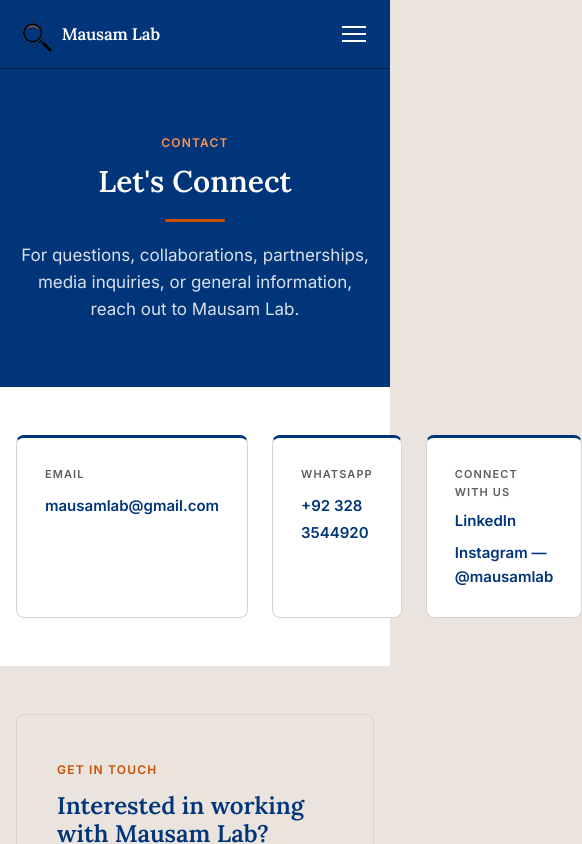
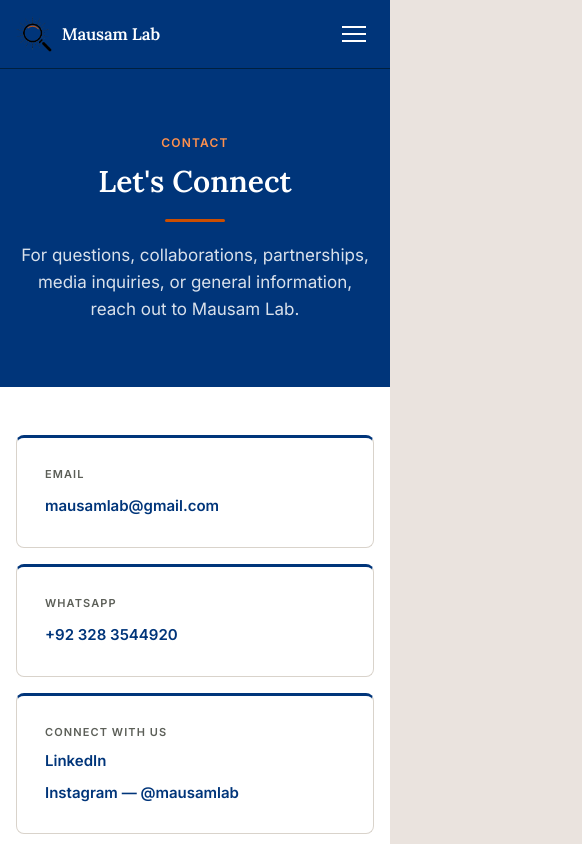
Before and after one commit to duaiqbal/mausam-lab, a React (Vite) app: page /contact in a window 390 px wide. Shown: the top 844 px of the page, 582 px wide, since content can reach past the window. Built offline with nearby package versions, Linux system fonts and the light colour scheme; no server answers.

Commit message:
Fix Contact detail cards overflow on mobile

```diff
--- a/src/pages/Contact.css
+++ b/src/pages/Contact.css
@@ -55,3 +55,19 @@
 @media (max-width: 760px) {
   .contact-grid { grid-template-columns: 1fr; }
 }
+
+/* ── Contact detail cards (Email / WhatsApp / Connect) ─────────────────────
+   Base 3-column grid is set inline in Contact.jsx; stack it on smaller screens
+   so the third card never overflows the viewport. */
+@media (max-width: 860px) {
+  .contact-details-grid {
+    grid-template-columns: repeat(2, 1fr) !important;
+  }
+}
+
+@media (max-width: 560px) {
+  .contact-details-grid {
+    grid-template-columns: 1fr !important;
+    gap: 16px !important;
+  }
+}
--- a/src/pages/Contact.jsx
+++ b/src/pages/Contact.jsx
@@ -1,5 +1,6 @@
 import { useState } from "react";
 import PageMeta from "./PageMeta";
+import "./Contact.css";
 
 const INTEREST_OPTIONS = [
   "Research collaboration",
@@ -62,7 +63,7 @@
       {/* Contact Details */}
       <section className="section section-alt">
         <div className="container">
-          <div style={s.detailsGrid}>
+          <div className="contact-details-grid" style={s.detailsGrid}>
             <div style={s.detailCard}>
               <p style={s.detailLabel}>Email</p>
               <a href="mailto:mausamlab@gmail.com" style={s.detailLink}>mausamlab@gmail.com</a>
```
